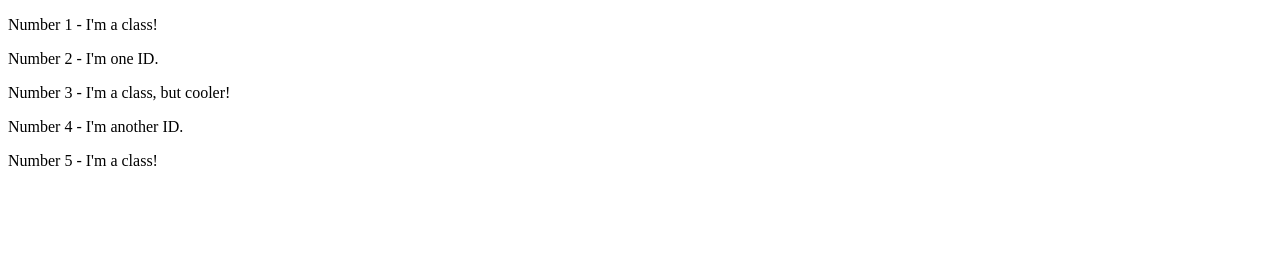
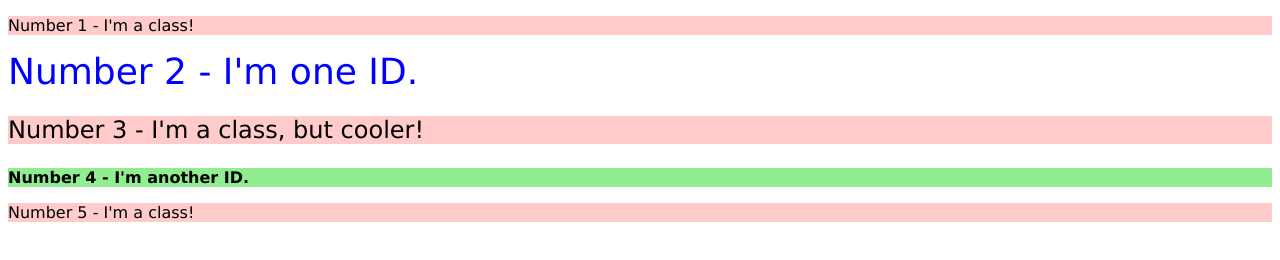
Before and after one commit to blueAnteater/css-foundations, a plain HTML site: page 02-class-id-selectors/index.html in a window 1280 px wide. Drawn offline with Linux system fonts and the light colour scheme.

Commit message:
Add css classes and styles

```diff
--- a/02-class-id-selectors/index.html
+++ b/02-class-id-selectors/index.html
@@ -8,10 +8,10 @@
     <link rel="stylesheet" href="style.css">
   </head>
   <body>
-    <p>Number 1 - I'm a class!</p>
-    <div>Number 2 - I'm one ID.</div>
-    <p>Number 3 - I'm a class, but cooler!</p>
-    <div>Number 4 - I'm another ID.</div>
-    <p>Number 5 - I'm a class!</p>
+    <p class="base">Number 1 - I'm a class!</p>
+    <div id="big-blue">Number 2 - I'm one ID.</div>
+    <p class="loud base">Number 3 - I'm a class, but cooler!</p>
+    <div id="bright">Number 4 - I'm another ID.</div>
+    <p class="base">Number 5 - I'm a class!</p>
   </body>
 </html>
--- a/02-class-id-selectors/style.css
+++ b/02-class-id-selectors/style.css
@@ -0,0 +1,21 @@
+* {
+    font-family: Verdana, "DejaVu Sans", sans-serif;
+}
+
+.base {
+    background-color: #ffcccb;
+}
+
+.loud {
+    font-size: 24px;
+}
+
+#big-blue{
+    font-size: 36px;
+    color: 	#0000FF;
+}
+
+#bright{
+    background-color: 	#90EE90;
+    font-weight: bold;
+}
```
